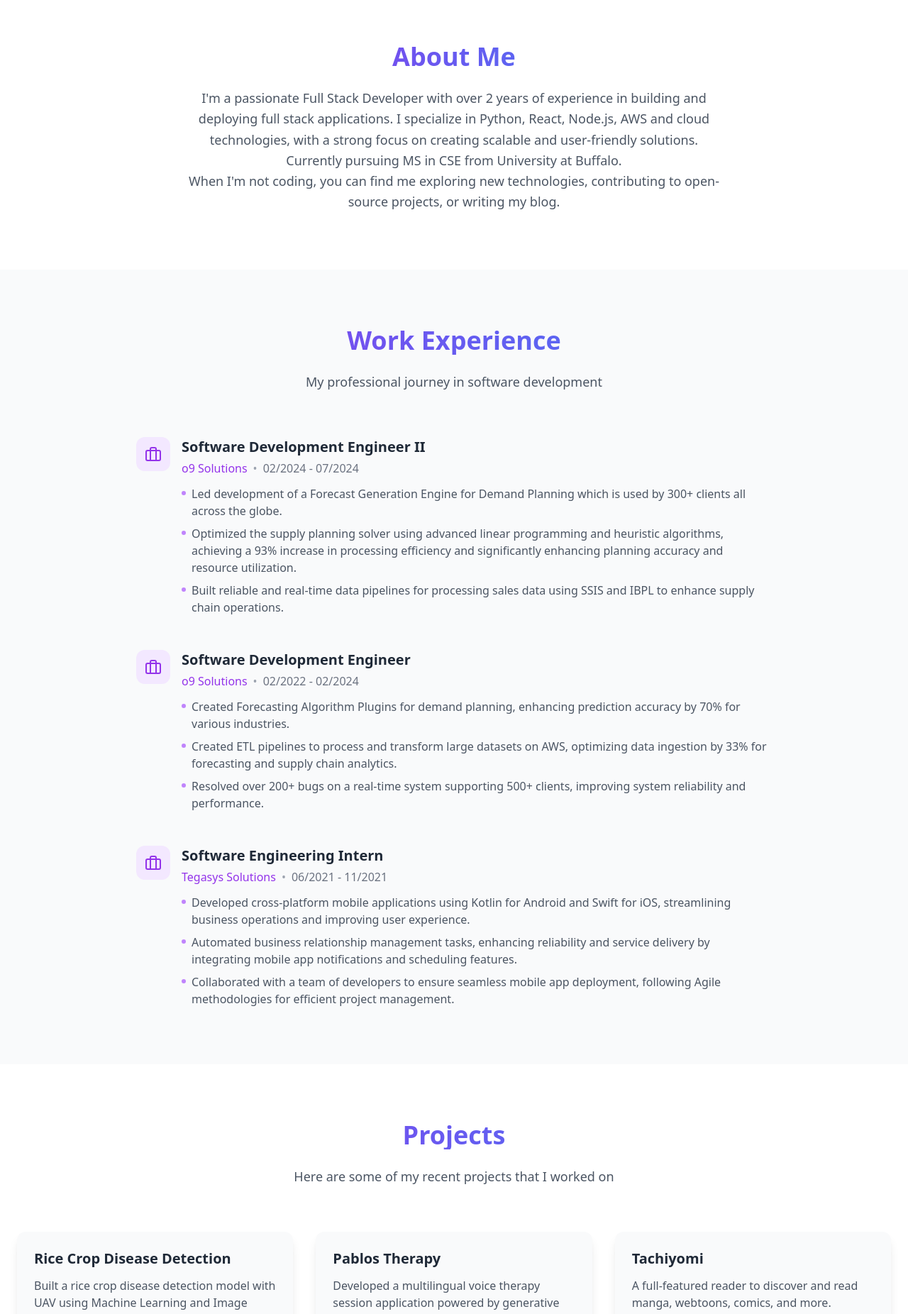
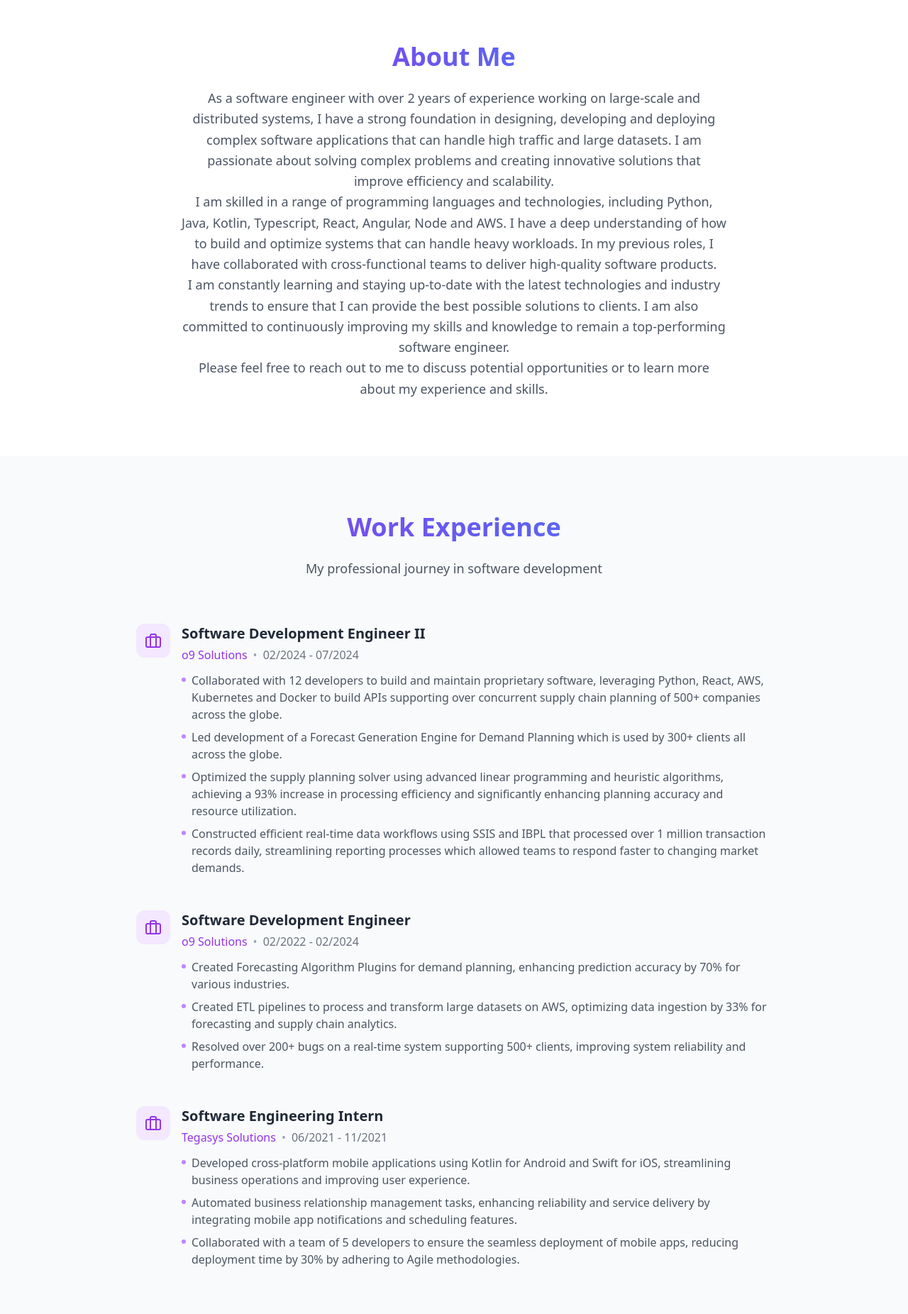
Before and after one commit to SmitUplenchwar2687/portfolio-website, a React (Vite) app: page / in a window 1280 px wide. Shown: the part 820-2672 px from the top of the page at 71% size. Built offline with nearby package versions, Linux system fonts and the light colour scheme.

Commit message:
updated Changes

```diff
--- a/src/components/About.tsx
+++ b/src/components/About.tsx
@@ -16,13 +16,25 @@ export default function About() {
             About Me
           </h2>
           <p className="text-lg text-gray-600 leading-relaxed">
-            I'm a passionate Full Stack Developer with over 2 years of experience in building and deploying full stack applications.
-            I specialize in Python, React, Node.js, AWS and cloud technologies, with a strong focus on creating scalable and user-friendly solutions.
-            Currently pursuing MS in CSE from University at Buffalo.
+          As a software engineer with over 2 years of experience working on large-scale and distributed
+          systems, I have a strong foundation in designing, developing and deploying complex software
+          applications that can handle high traffic and large datasets. I am passionate about solving
+          complex problems and creating innovative solutions that improve efficiency and scalability.
           </p>
           <p className="text-lg text-gray-600 leading-relaxed">
-          When I'm not coding, you can find me exploring new technologies, contributing to open-source
-          projects, or writing my blog.
+          I am skilled in a range of programming languages and technologies, including Python, Java,
+          Kotlin, Typescript, React, Angular, Node and AWS. I have a deep understanding of how to build
+          and optimize systems that can handle heavy workloads. In my previous roles, I have collaborated
+          with cross-functional teams to deliver high-quality software products.
+          </p>
+          <p className="text-lg text-gray-600 leading-relaxed">
+          I am constantly learning and staying up-to-date with the latest technologies and industry trends
+          to ensure that I can provide the best possible solutions to clients. I am also committed to
+          continuously improving my skills and knowledge to remain a top-performing software engineer.
+          </p>
+          <p className="text-lg text-gray-600 leading-relaxed">
+          Please feel free to reach out to me to discuss potential opportunities or to learn more about my
+          experience and skills.
           </p>
         </motion.div>
       </div>
--- a/src/components/Experience.tsx
+++ b/src/components/Experience.tsx
@@ -9,9 +9,10 @@ export default function Experience() {
       position: 'Software Development Engineer II',
       period: '02/2024 - 07/2024',
       description: [
+        'Collaborated with 12 developers to build and maintain proprietary software, leveraging Python, React, AWS, Kubernetes and Docker to build APIs supporting over concurrent supply chain planning of 500+ companies across the globe.',
         'Led development of a Forecast Generation Engine for Demand Planning which is used by 300+ clients all across the globe.',
         'Optimized the supply planning solver using advanced linear programming and heuristic algorithms, achieving a 93% increase in processing efficiency and significantly enhancing planning accuracy and resource utilization.',
-        'Built reliable and real-time data pipelines for processing sales data using SSIS and IBPL to enhance supply chain operations.'
+        'Constructed efficient real-time data workflows using SSIS and IBPL that processed over 1 million transaction records daily, streamlining reporting processes which allowed teams to respond faster to changing market demands.'
       ]
     },
     {
@@ -31,7 +32,7 @@ export default function Experience() {
       description: [
         'Developed cross-platform mobile applications using Kotlin for Android and Swift for iOS, streamlining business operations and improving user experience.',
         'Automated business relationship management tasks, enhancing reliability and service delivery by integrating mobile app notifications and scheduling features.',
-        'Collaborated with a team of developers to ensure seamless mobile app deployment, following Agile methodologies for efficient project management.'
+        'Collaborated with a team of 5 developers to ensure the seamless deployment of mobile apps, reducing deployment time by 30% by adhering to Agile methodologies.'
       ]
     }
   ];
--- a/src/components/Hero.tsx
+++ b/src/components/Hero.tsx
@@ -1,6 +1,6 @@
 import React from 'react';
 import { motion } from 'framer-motion';
-import { Github, Linkedin, Mail, ChevronDown } from 'lucide-react';
+import { Github, Linkedin, Mail, ChevronDown, FileText } from 'lucide-react';
 
 export default function Hero() {
   return (
@@ -25,6 +25,7 @@ export default function Hero() {
               { Icon: Github, href: 'https://github.com/SmitUplenchwar2687', label: 'GitHub' },
               { Icon: Linkedin, href: 'https://www.linkedin.com/in/smit-uplenchwar-41b473219/', label: 'LinkedIn' },
               { Icon: Mail, href: 'mailto:smituplenchwar02@gmail.com', label: 'Contact' },
+              { Icon: FileText, href: 'https://drive.google.com/file/d/1K4Z-tQglt6XK3tT9-Jmw2weZR7Bst3fE/view?usp=sharing', label: 'Resume' },
             ].map(({ Icon, href, label }) => (
               <motion.a
                 key={label}
--- a/src/components/Projects.tsx
+++ b/src/components/Projects.tsx
@@ -13,14 +13,14 @@ export default function Projects() {
     {
       title: 'Pablos Therapy',
       description: 'Developed a multilingual voice therapy session application powered by generative AI.',
-      tags: ['Python', 'Flutter', 'Dart', 'MongoDB'],
+      tags: ['Python', 'Flutter', 'Dart', 'MongoDB', 'Machine Learning'],
       links: { github: 'https://github.com/SmitUplenchwar2687/Pablo-s-Therapy' },
     },
     {
-      title: 'Tachiyomi',
-      description: 'A full-featured reader to discover and read manga, webtoons, comics, and more.',
-      tags: ['Vue', 'GraphQL', 'TypeScript', 'JavaScript'],
-      links: { github: 'https://github.com/SmitUplenchwar2687/tachiyomi' },
+      title: 'Career Connect Platform',
+      description: 'A platform using to facilitate job postings, user profile management, and job applications.',
+      tags: ['React.js', 'Node.js', 'TypeScript', 'Express', 'MongoDB'],
+      links: { github: 'https://github.com/SmitUplenchwar2687/Career-Connect-Platform' },
     },
   ];
 
--- a/src/components/Skills.tsx
+++ b/src/components/Skills.tsx
@@ -3,10 +3,10 @@ import { motion } from 'framer-motion';
 
 export default function Skills() {
   const skills = [
-    { category: 'Frontend', items: ['React', 'TypeScript', 'Next.js', 'Tailwind CSS', 'Kotlin', 'Swift'] },
+    { category: 'Frontend', items: [ 'Kotlin', 'React', 'TypeScript', 'Swift', 'Next.js', 'Django'] },
     { category: 'Backend', items: ['Python', 'Node.js', 'PostgreSQL', 'Go', 'Java', 'Javascript'] },
     { category: 'Tools', items: ['Git', 'Docker', 'AWS', 'RabbitMQ', 'Kubernetes', 'Apache Kafka'] },
-    { category: 'Other', items: ['CI/CD pipelines', 'Jenkins', 'Agile', 'SSIS', 'Futter'] },
+    { category: 'Other', items: ['CI/CD pipelines', 'Jenkins', 'Agile', 'SSIS', 'SpringBoot', 'Futter'] },
   ];
 
   return (
```
